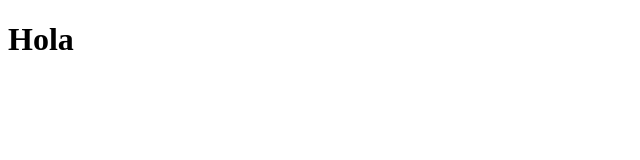
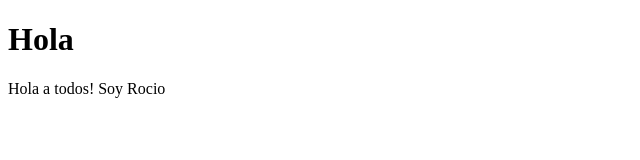
Before and after one commit to rocioghermoso/web00, a website: page public/index.html in a window 1280 px wide. Shown: the whole page, without its empty margins (0-640 px from the left). Drawn offline with Linux system fonts and the light colour scheme.

Commit message:
adding my name

```diff
--- a/public/index.html
+++ b/public/index.html
@@ -4,5 +4,6 @@
     </head>
     <body>
         <h1>Hola</h1>
+        <p> Hola a todos! Soy Rocio </p>
     </body>
 </html>
```
